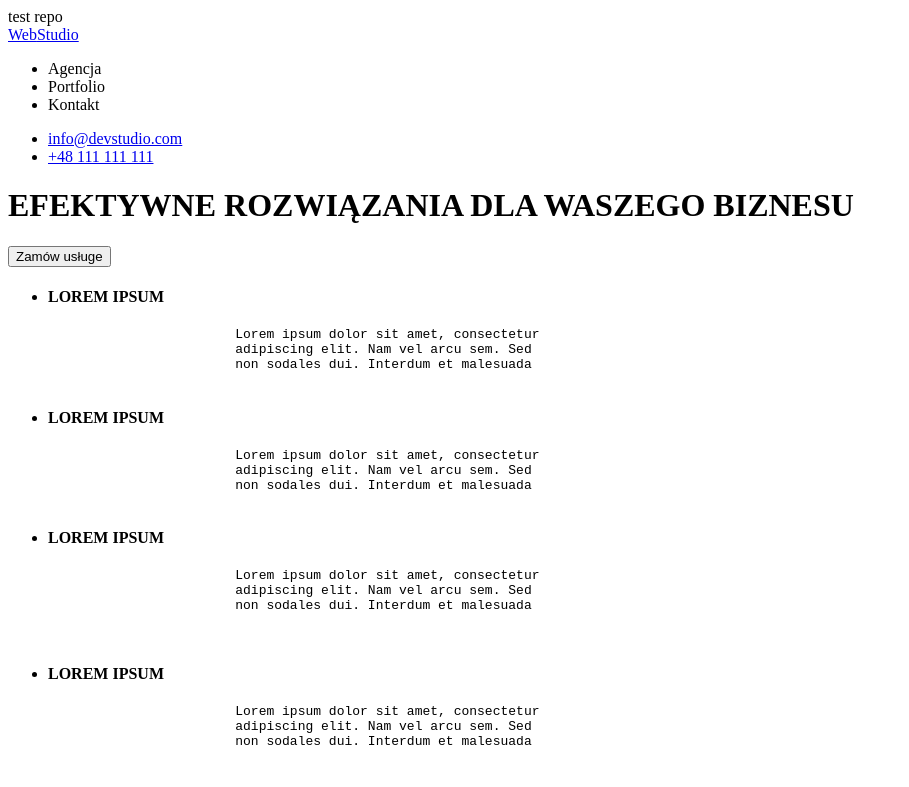
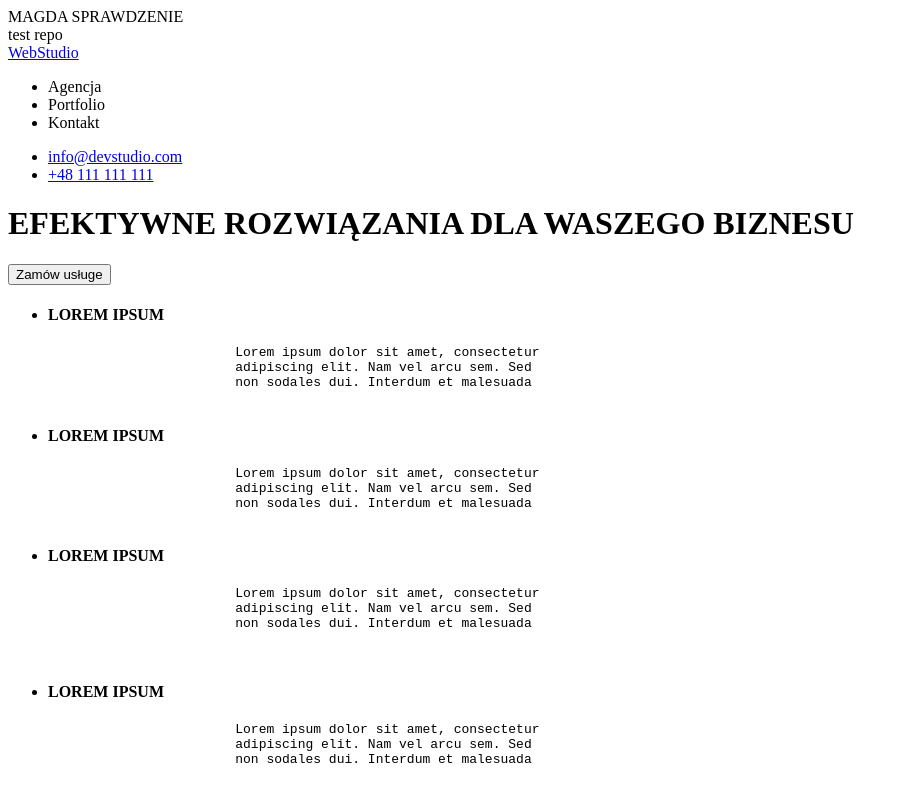
Before and after one commit to MagdalenaKonar/Work_1, a plain HTML site: page index.html in a window 1280 px wide. Shown: the top 787 px of the page, without its empty margins (0-909 px from the left). Drawn offline with Linux system fonts and the light colour scheme.

Commit message:
Update index.html

```diff
--- a/index.html
+++ b/index.html
@@ -7,6 +7,7 @@
     <title>Studio</title>
   </head>
   <body>
+    <div>MAGDA SPRAWDZENIE</div>
     <div>test repo</div>
     <header>
       <a href="index.html">Web<span>Studio</span></a>
```
